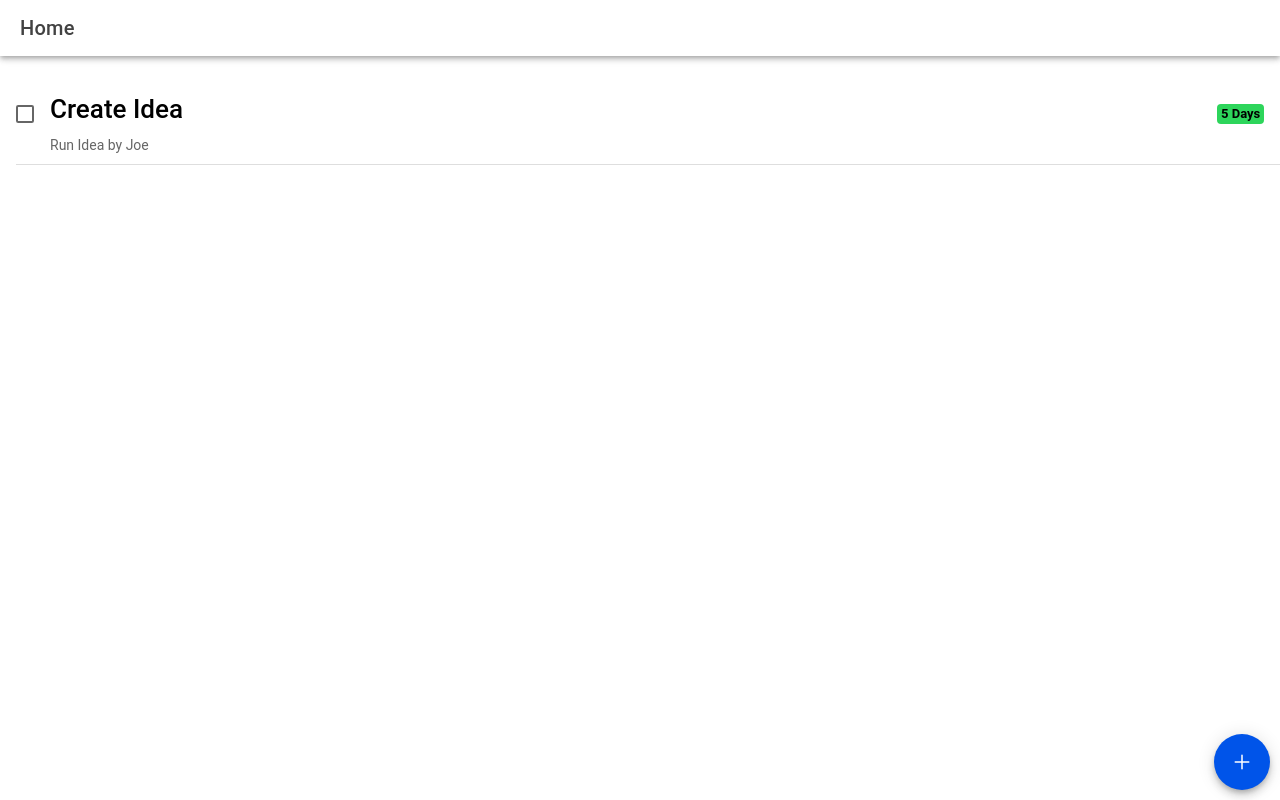
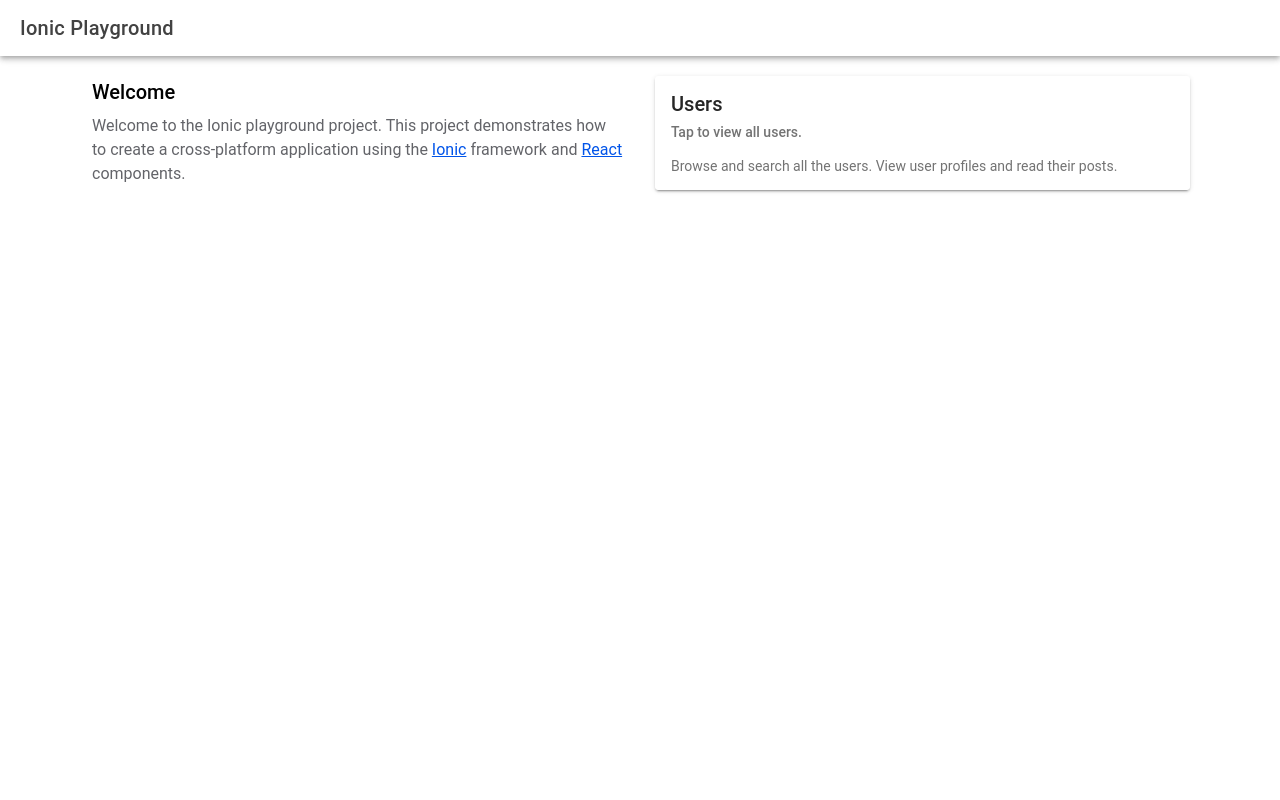
Before and after one commit to leanstacks/ionic8-playground, a React (Vite) app: page /home in a window 1280 px wide. Built offline with nearby package versions, Linux system fonts and the light colour scheme; no server answers; the HTML template or start-up script is replaced by a standard one.

Commit message:
#5 home page grid

```diff
--- a/package.json
+++ b/package.json
@@ -26,6 +26,7 @@
     "@types/react-router": "5.1.20",
     "@types/react-router-dom": "5.3.3",
     "axios": "1.7.2",
+    "classnames": "2.5.1",
     "ionicons": "7.4.0",
     "react": "18.3.1",
     "react-dom": "18.3.1",
--- /dev/null
+++ b/src/common/components/Block/Block.scss
@@ -0,0 +1,14 @@
+.block {
+  margin: 0.75rem;
+  .block-title {
+    font-size: 1.25rem;
+    font-weight: 500;
+    line-height: 1.75rem;
+    margin-bottom: 0.5rem;
+  }
+  .block-content {
+    color: var(--ion-color-medium);
+    line-height: 1.5rem;
+    margin-bottom: 0.5rem;
+  }
+}
--- /dev/null
+++ b/src/common/components/Block/Block.tsx
@@ -0,0 +1,29 @@
+import { ReactNode } from 'react';
+import classNames from 'classnames';
+
+import './Block.scss';
+import { BaseComponentProps } from '../types';
+
+interface BlockProps extends BaseComponentProps {
+  content?: ReactNode;
+  title?: string;
+}
+
+const Block = ({ className, content, testid = 'block', title }: BlockProps): JSX.Element => {
+  return (
+    <div className={classNames('block', className)} data-testid={testid}>
+      {title && (
+        <div className="block-title" data-testid={`${testid}-title`}>
+          {title}
+        </div>
+      )}
+      {content && (
+        <div className="block-content" data-testid={`${testid}-content`}>
+          {content}
+        </div>
+      )}
+    </div>
+  );
+};
+
+export default Block;
--- a/src/common/components/Header/Header.tsx
+++ b/src/common/components/Header/Header.tsx
@@ -1,16 +1,19 @@
 import { IonBackButton, IonButtons, IonHeader, IonTitle, IonToolbar } from '@ionic/react';
 
-interface HeaderProps {
+interface HeaderProps extends Pick<HTMLIonBackButtonElement, 'defaultHref'> {
+  backButton?: boolean;
   title?: string;
 }
 
-const Header = ({ title }: HeaderProps): JSX.Element => {
+const Header = ({ backButton = false, defaultHref, title }: HeaderProps): JSX.Element => {
   return (
     <IonHeader>
       <IonToolbar>
-        <IonButtons slot="start">
-          <IonBackButton defaultHref="/home" />
-        </IonButtons>
+        {backButton && (
+          <IonButtons slot="start">
+            <IonBackButton defaultHref={defaultHref} />
+          </IonButtons>
+        )}
         <IonTitle>{title}</IonTitle>
       </IonToolbar>
     </IonHeader>
--- /dev/null
+++ b/src/common/components/types.ts
@@ -0,0 +1,9 @@
+export interface PropsWithClassName {
+  className?: string;
+}
+
+export interface PropsWithTestId {
+  testid?: string;
+}
+
+export interface BaseComponentProps extends PropsWithClassName, PropsWithTestId {}
--- /dev/null
+++ b/src/pages/Home/HomePage.scss
@@ -0,0 +1,3 @@
+ion-grid {
+  --ion-grid-columns: 2;
+}
--- a/src/pages/Home/HomePage.tsx
+++ b/src/pages/Home/HomePage.tsx
@@ -1,57 +1,26 @@
-import {
-  IonBadge,
-  IonCheckbox,
-  IonContent,
-  IonFab,
-  IonFabButton,
-  IonHeader,
-  IonIcon,
-  IonItem,
-  IonList,
-  IonNote,
-  IonPage,
-  IonTitle,
-  IonToolbar,
-} from '@ionic/react';
-import { add } from 'ionicons/icons';
-import { useHistory } from 'react-router';
+import { IonCol, IonContent, IonGrid, IonPage, IonRow } from '@ionic/react';
 
-import './HomePage.css';
+import './HomePage.scss';
+import Header from 'common/components/Header/Header';
+import UserSummaryCard from 'pages/Users/components/UserSummaryCard/UserSummaryCard';
+import WelcomeBlock from './components/WelcomeBlock/WelcomeBlock';
 
 const HomePage = (): JSX.Element => {
-  const history = useHistory();
-
   return (
     <IonPage data-testid="page-home">
-      <IonHeader>
-        <IonToolbar>
-          <IonTitle>Home</IonTitle>
-        </IonToolbar>
-      </IonHeader>
+      <Header title="Ionic Playground" />
+
       <IonContent fullscreen>
-        <IonHeader collapse="condense">
-          <IonToolbar>
-            <IonTitle size="large">Home</IonTitle>
-          </IonToolbar>
-        </IonHeader>
-
-        <IonList>
-          <IonItem>
-            <IonCheckbox labelPlacement="end" justify="start">
-              <h1>Create Idea</h1>
-              <IonNote>Run Idea by Joe</IonNote>
-            </IonCheckbox>
-            <IonBadge color="success" slot="end">
-              5 Days
-            </IonBadge>
-          </IonItem>
-        </IonList>
-
-        <IonFab vertical="bottom" horizontal="end" slot="fixed">
-          <IonFabButton onClick={() => history.push('/new')}>
-            <IonIcon icon={add} />
-          </IonFabButton>
-        </IonFab>
+        <IonGrid fixed>
+          <IonRow>
+            <IonCol sizeXs="2" sizeMd="1">
+              <WelcomeBlock className="block-welcome" />
+            </IonCol>
+            <IonCol sizeXs="2" sizeMd="1">
+              <UserSummaryCard />
+            </IonCol>
+          </IonRow>
+        </IonGrid>
       </IonContent>
     </IonPage>
   );
--- /dev/null
+++ b/src/pages/Home/components/WelcomeBlock/WelcomeBlock.tsx
@@ -0,0 +1,30 @@
+import Block from 'common/components/Block/Block';
+import { BaseComponentProps } from 'common/components/types';
+
+interface WelcomeBlockProps extends BaseComponentProps {}
+
+const WelcomeBlock = ({ className, testid = 'block-welcome' }: WelcomeBlockProps): JSX.Element => {
+  return (
+    <Block
+      className={className}
+      title="Welcome"
+      testid={testid}
+      content={
+        <div>
+          Welcome to the Ionic playground project. This project demonstrates how to create a
+          cross-platform application using the{' '}
+          <a href="https://ionic.io/" target="_blank">
+            Ionic
+          </a>{' '}
+          framework and{' '}
+          <a href="https://react.dev" target="_blank">
+            React
+          </a>{' '}
+          components.
+        </div>
+      }
+    />
+  );
+};
+
+export default WelcomeBlock;
--- /dev/null
+++ b/src/pages/Users/components/UserSummaryCard/UserSummaryCard.scss
@@ -0,0 +1,5 @@
+.card-user-summary {
+  .badge {
+    margin-left: 0.5rem;
+  }
+}
--- /dev/null
+++ b/src/pages/Users/components/UserSummaryCard/UserSummaryCard.tsx
@@ -0,0 +1,34 @@
+import {
+  IonBadge,
+  IonCard,
+  IonCardContent,
+  IonCardHeader,
+  IonCardSubtitle,
+  IonCardTitle,
+} from '@ionic/react';
+
+import './UserSummaryCard.scss';
+import { useGetUsers } from 'pages/Users/api/useGetUsers';
+
+interface UserSummaryCardProps {}
+
+const UserSummaryCard = ({}: UserSummaryCardProps): JSX.Element => {
+  const { data: users } = useGetUsers();
+
+  return (
+    <IonCard button href="/users" className="card-user-summary" data-testid="card-user-summary">
+      <IonCardHeader>
+        <IonCardTitle>
+          Users
+          {users && <IonBadge className="badge">{users.length}</IonBadge>}
+        </IonCardTitle>
+        <IonCardSubtitle>Tap to view all users.</IonCardSubtitle>
+      </IonCardHeader>
+      <IonCardContent>
+        Browse and search all the users. View user profiles and read their posts.
+      </IonCardContent>
+    </IonCard>
+  );
+};
+
+export default UserSummaryCard;
```
Also changed, not shown: src/pages/Home/HomePage.css (deleted), 1 other file (tests, documents, lock files or other folders).
